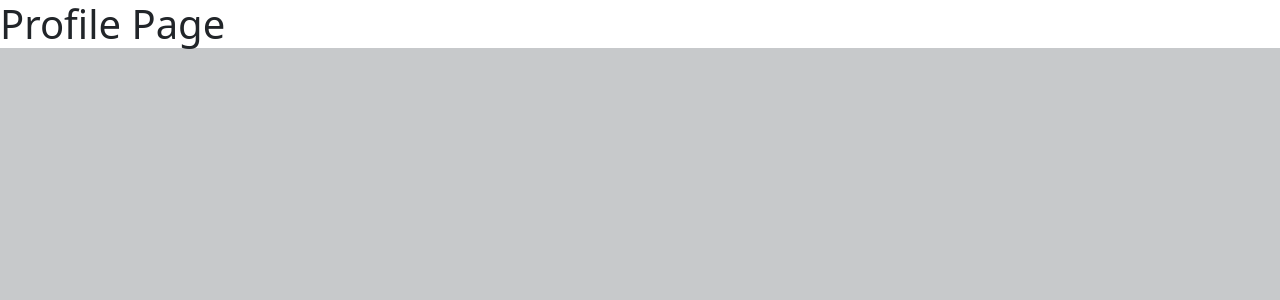
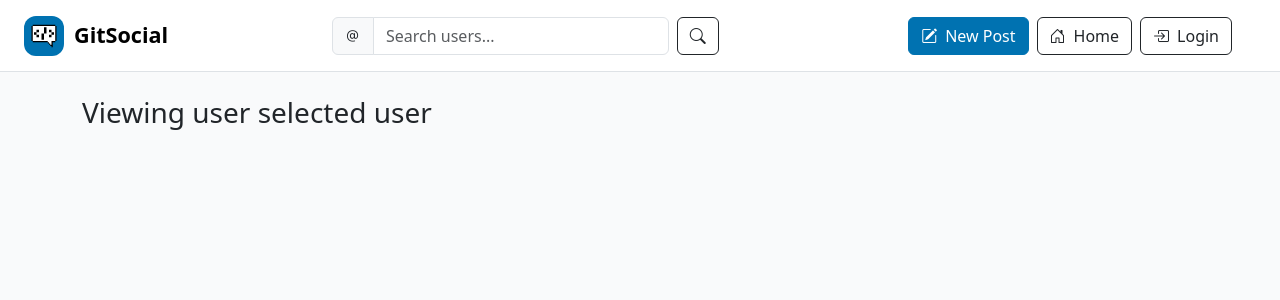
Before and after one commit to djurigd/GitSocial, a React (Vite) app: page /profile/1 in a window 1280 px wide. Shown: the top 300 px of the page. Built offline with nearby package versions, Linux system fonts and the light colour scheme; no server answers.

Commit message:
Prepare shared routing and Supabase client setup, added dummy login/profile pages until proper integration

```diff
--- a/Frontend/components/Comments/CommentSection.jsx
+++ b/Frontend/components/Comments/CommentSection.jsx
@@ -1,12 +1,7 @@
 import { useEffect, useState } from "react"
-import { createClient } from "@supabase/supabase-js"
 
 import CommentCard from "./CommentCard"
-
-const supabase = createClient(
-   import.meta.env.VITE_SUPABASE_URL,
-   import.meta.env.VITE_SUPABASE_PUBLISHABLE_KEY
-)
+import { supabase } from "../../src/lib/supabase.js"
 
 function CommentSection({ postId, currentUserId }) {
 
--- a/Frontend/components/RB/CreatePostForm.jsx
+++ b/Frontend/components/RB/CreatePostForm.jsx
@@ -34,6 +34,13 @@ function inferLanguage(filename) {
 }
 
 async function getCurrentUserId() {
+  // Local dummy posting uses this before auth is fully wired
+  const devUserId = import.meta.env.VITE_DEV_USER_ID
+
+  if (devUserId) {
+    return devUserId
+  }
+
   const { data: authData } = await supabase.auth.getUser()
 
   if (authData?.user?.id) {
--- a/Frontend/components/RB/NavBar.jsx
+++ b/Frontend/components/RB/NavBar.jsx
@@ -16,10 +16,25 @@ import CreatePostModal from './CreatePostModal.jsx'
 function NavBar({ onSearch, searchTerm, setSearchTerm }) {
   const navigate = useNavigate()
   const [showCreatePost, setShowCreatePost] = useState(false)
+  const [localSearchTerm, setLocalSearchTerm] = useState('')
+
+  const currentSearchTerm = searchTerm ?? localSearchTerm
+  const updateSearchTerm = setSearchTerm ?? setLocalSearchTerm
 
   function handleSearchSubmit(event) {
     event.preventDefault()
-    onSearch(searchTerm.trim())
+    const trimmedSearch = currentSearchTerm.trim()
+
+    if (onSearch) {
+      onSearch(trimmedSearch)
+      return
+    }
+
+    if (trimmedSearch) {
+      navigate(`/?search=${encodeURIComponent(trimmedSearch)}`)
+    } else {
+      navigate('/')
+    }
   }
 
   function handlePostCreated(postId) {
@@ -48,8 +63,8 @@ function NavBar({ onSearch, searchTerm, setSearchTerm }) {
                     type="search"
                     placeholder="Search users..."
                     aria-label="Search users"
-                    value={searchTerm}
-                    onChange={(event) => setSearchTerm(event.target.value)}
+                    value={currentSearchTerm}
+                    onChange={(event) => updateSearchTerm(event.target.value)}
                   />
                 </InputGroup>
                 <Button variant="outline-dark" type="submit" aria-label="Search">
@@ -67,13 +82,13 @@ function NavBar({ onSearch, searchTerm, setSearchTerm }) {
                 <i className="bi bi-pencil-square me-2" />
                 New Post
               </Button>
-              <Button variant="outline-dark" type="button">
+              <Button variant="outline-dark" type="button" onClick={() => navigate('/')}>
                 <i className="bi bi-house-door me-2" />
                 Home
               </Button>
-              <Button variant="outline-dark" type="button">
-                <i className="bi bi-person-circle me-2" />
-                Profile
+              <Button variant="outline-dark" type="button" onClick={() => navigate('/login')}>
+                <i className="bi bi-box-arrow-in-right me-2" />
+                Login
               </Button>
             </Col>
           </Row>
--- a/Frontend/components/RB/PostCard.jsx
+++ b/Frontend/components/RB/PostCard.jsx
@@ -38,6 +38,14 @@ function PostCard({ post }) {
     navigate(`/post/${post.id}`)
   }
 
+  function openProfile(event) {
+    event.stopPropagation()
+
+    if (post.userId) {
+      navigate(`/profile/${post.userId}`)
+    }
+  }
+
   function handlePostKeyDown(event) {
     if (event.key === 'Enter' || event.key === ' ') {
       event.preventDefault()
@@ -61,13 +69,13 @@ function PostCard({ post }) {
             {post.username.charAt(0).toUpperCase()}
           </div>
         )}
-        <a
-          href="#"
-          className="text-decoration-none fw-bold text-dark"
-          onClick={(event) => event.stopPropagation()}
+        <button
+          className="btn btn-link p-0 text-decoration-none fw-bold text-dark"
+          type="button"
+          onClick={openProfile}
         >
           {post.username}
-        </a>
+        </button>
         <small className="text-muted ms-2">
           {formatPostTime(post.createdAt)}
         </small>
--- a/Frontend/src/App.jsx
+++ b/Frontend/src/App.jsx
@@ -4,15 +4,17 @@ import './App.css'
 import PostPage from './pages/PostPage.jsx'
 import HomePage from './pages/HomePage.jsx'
 import UploadPage from './pages/UploadPage.jsx'
+import ProfilePage from './pages/ProfilePage.jsx'
+import LoginPage from './pages/LoginPage.jsx'
 
 function App() {
   return (
     <BrowserRouter>
       <Routes>
         <Route path="/" element={<HomePage />} />
-        <Route path="/profile" element={<h1>Profile Page</h1>} />
-        <Route path="/profile/:userId" element={<h1>Profile Page</h1>} />
-        <Route path="/settings" element={<h1>Settings Page</h1>} />
+        <Route path="/login" element={<LoginPage />} />
+        <Route path="/profile" element={<ProfilePage />} />
+        <Route path="/profile/:userId" element={<ProfilePage />} />
         {/* Keeps direct upload reachable while the navbar modal is the main entry */}
         <Route path="/post/new" element={<UploadPage />} />
         <Route path="/post/:id" element={<PostPage />} />
--- a/Frontend/src/lib/supabase.js
+++ b/Frontend/src/lib/supabase.js
@@ -1,7 +1,9 @@
 import { createClient } from '@supabase/supabase-js'
 
 const supabaseUrl = import.meta.env.VITE_SUPABASE_URL
-const supabasePublishableKey = import.meta.env.VITE_SUPABASE_PUBLISHABLE_KEY
+// Accept both key names to simplify teammate local setup
+const supabasePublishableKey =
+  import.meta.env.VITE_SUPABASE_PUBLISHABLE_KEY ?? import.meta.env.VITE_SUPABASE_ANON_KEY
 
 export const isSupabaseConfigured = Boolean(supabaseUrl && supabasePublishableKey)
 
--- a/Frontend/src/pages/HomePage.jsx
+++ b/Frontend/src/pages/HomePage.jsx
@@ -1,4 +1,5 @@
 import { useEffect, useState } from 'react'
+import { useSearchParams } from 'react-router-dom'
 import { Alert } from 'react-bootstrap'
 
 import NavBar from '../../components/RB/NavBar.jsx'
@@ -7,8 +8,10 @@ import UserSearchCard from '../../components/RB/UserSearchCard.jsx'
 import { isSupabaseConfigured, supabase } from '../lib/supabase.js'
 
 function HomePage() {
-  const [searchTerm, setSearchTerm] = useState('')
-  const [submittedSearch, setSubmittedSearch] = useState('')
+  const [searchParams, setSearchParams] = useSearchParams()
+  const initialSearch = searchParams.get('search') ?? ''
+  const [searchTerm, setSearchTerm] = useState(initialSearch)
+  const [submittedSearch, setSubmittedSearch] = useState(initialSearch)
   const [userResults, setUserResults] = useState([])
   const [searchLoading, setSearchLoading] = useState(false)
   const [searchErrorMessage, setSearchErrorMessage] = useState('')
@@ -32,6 +35,7 @@ function HomePage() {
           .from('posts')
           .select(`
             id,
+            user_id,
             title,
             description,
             created_at,
@@ -62,6 +66,7 @@ function HomePage() {
 
         const formattedPosts = (data ?? []).map((post) => ({
           id: post.id,
+          userId: post.user_id,
           title: post.title,
           description: post.description,
           createdAt: post.created_at,
@@ -86,6 +91,16 @@ function HomePage() {
 
     loadFeedPosts()
   }, [])
+
+  function handleSearch(searchValue) {
+    setSubmittedSearch(searchValue)
+
+    if (searchValue) {
+      setSearchParams({ search: searchValue })
+    } else {
+      setSearchParams({})
+    }
+  }
 
   useEffect(() => {
     async function loadUserResults() {
@@ -129,7 +144,7 @@ function HomePage() {
   return (
     <div className="home-page">
       <NavBar
-        onSearch={setSubmittedSearch}
+        onSearch={handleSearch}
         searchTerm={searchTerm}
         setSearchTerm={setSearchTerm}
       />
--- /dev/null
+++ b/Frontend/src/pages/LoginPage.jsx
@@ -0,0 +1,10 @@
+function LoginPage() {
+  return (
+    <div>
+      <h1>Login</h1>
+      {/* TODO: Placeholder until login flow is integrated. */}
+    </div>
+  )
+}
+
+export default LoginPage
--- a/Frontend/src/pages/PostPage.jsx
+++ b/Frontend/src/pages/PostPage.jsx
@@ -1,17 +1,13 @@
 import { useEffect, useState } from "react"
 import { useParams } from "react-router-dom"
-import { createClient } from "@supabase/supabase-js"
 import { Link } from "react-router-dom"
 
 import FileExplorer from "../../components/Project/FileExplorer"
 import CodeViewer from "../../components/Project/CodeViewer"
 import CommentSection from "../../components/Comments/CommentSection"
-import Header from "../../components/HeaderBar"
-
-const supabase = createClient(
-   import.meta.env.VITE_SUPABASE_URL,
-   import.meta.env.VITE_SUPABASE_PUBLISHABLE_KEY
-)
+// import Header from "../../components/HeaderBar"
+import NavBar from "../../components/RB/NavBar.jsx"
+import { supabase } from "../lib/supabase.js"
 
 function PostPage() {
 
@@ -89,7 +85,9 @@ function PostPage() {
    return (
       <div className="post-page">
 
-         <Header />
+         {/* TODO: Using the shared navbar for now; restore Header if post page needs its own header later. */}
+         {/* <Header /> */}
+         <NavBar />
 
          <div className="project-header">
 
--- /dev/null
+++ b/Frontend/src/pages/ProfilePage.jsx
@@ -0,0 +1,21 @@
+import { Container } from 'react-bootstrap'
+import { useParams } from 'react-router-dom'
+
+import NavBar from '../../components/RB/NavBar.jsx'
+
+function ProfilePage() {
+  const { userId } = useParams()
+  const displayUsername = userId ? 'selected user' : 'current user'
+
+  return (
+    <div className="home-page">
+      <NavBar />
+      <Container className="py-4">
+        <h1 className="fs-3 mb-0">Viewing user {displayUsername}</h1>
+        {/* TODO: Placeholder until profile page work is integrated. */}
+      </Container>
+    </div>
+  )
+}
+
+export default ProfilePage
```
